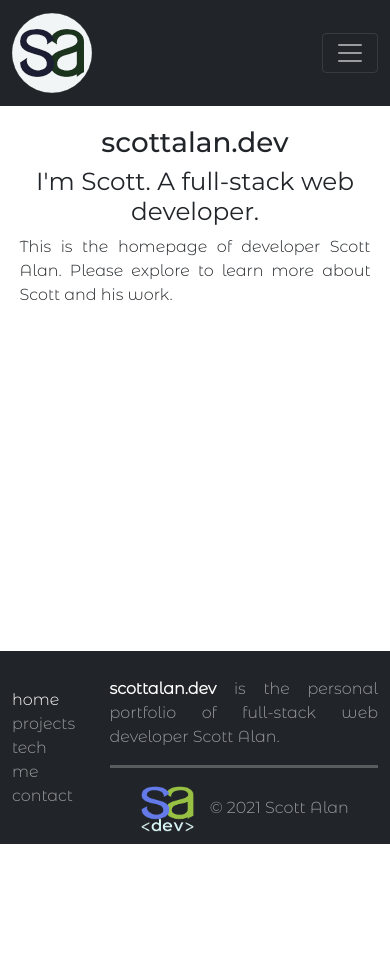
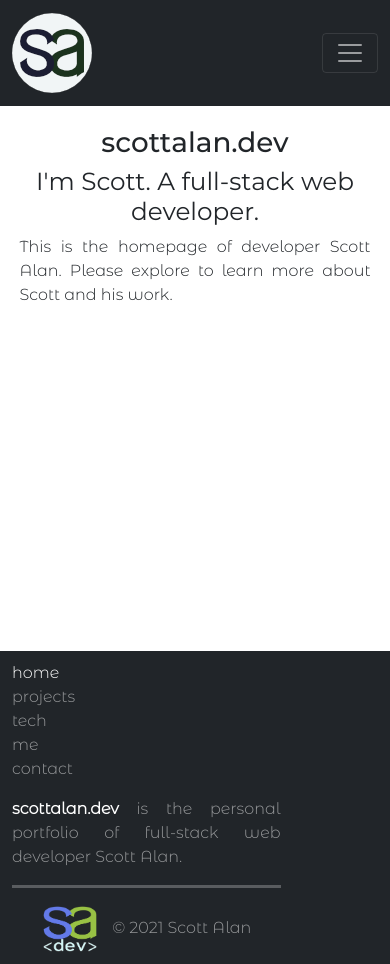
Before and after one commit to scottalandev/scottalandev-react, a React (Create React App) app: page / in a window 390 px wide. Before the commit the page ends 844 px from the top, so only its background shows below. Built offline with nearby package versions, Linux system fonts and the light colour scheme.

Commit message:
Minor code fixes in headFoot.

```diff
--- a/src/components/headFoot/HeadFootComponent.js
+++ b/src/components/headFoot/HeadFootComponent.js
@@ -45,12 +45,12 @@ export function Header() {
 	);
 }
 
-export function Footer(props) {
+export function Footer() {
     let year = new Date().getFullYear();
 	return (
 		<div className="container-fluid bg-dark grey-text footer-content">
 			<div className="row align-items-center">
-				<div className="col-3 offset-md-2 offset-sm-1 foot-col foot-nav">
+				<div className="col-sm-3 offset-md-2 offset-sm-1 foot-col foot-nav">
 					<Nav vertical>
 						<NavItem>
 							<NavLink className="foot-link" to="/">
--- a/src/components/headFoot/headFoot.css
+++ b/src/components/headFoot/headFoot.css
@@ -18,7 +18,7 @@
 }
 
 a.foot-link {
-    color: rgba(255, 255, 255, .55);
+    color: #fff8;
     text-decoration: none;
 }
 
@@ -37,7 +37,7 @@ a.foot-link.active {
 }
 
 .grey-text {
-    color: rgba(255, 255, 255, .55);
+    color: #fff8;
 }
 
 .grey-text strong {
```
